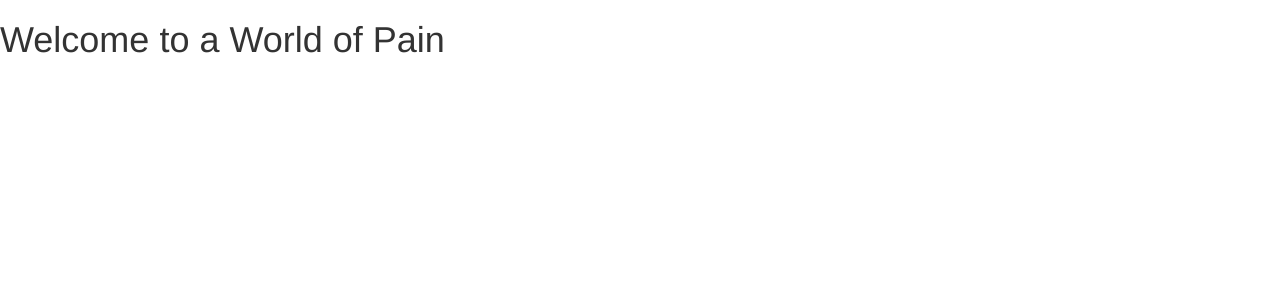
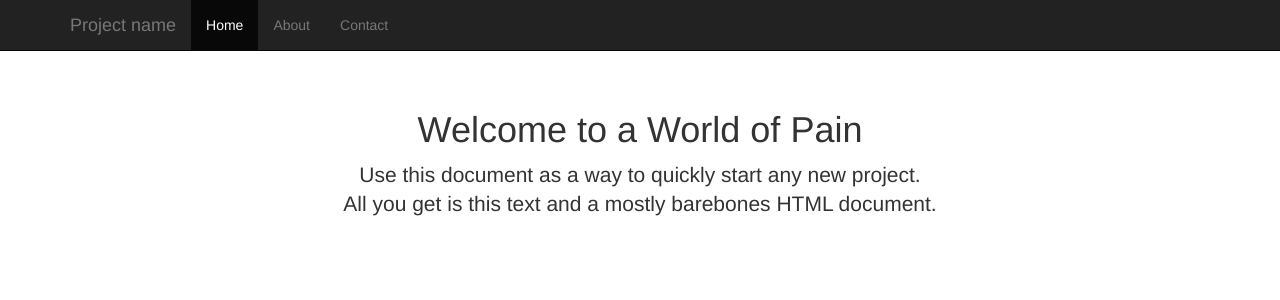
Before and after one commit to xanv/painindex, a Django app: page / in a window 1280 px wide. Shown: the top 300 px of the page. Run offline with Django 3.2, Linux system fonts and the light colour scheme; some libraries are stand-ins or nearby versions.

Commit message:
add bootstrap sample template

```diff
--- /dev/null
+++ b/painindex/static/painindex/bootstrap-3.2.0-dist/css/starter-template.css
@@ -0,0 +1,7 @@
+body {
+  padding-top: 50px;
+}
+.starter-template {
+  padding: 40px 15px;
+  text-align: center;
+}
--- a/painindex/templates/base.html
+++ b/painindex/templates/base.html
@@ -6,20 +6,24 @@
 <html lang="en">
 
 <head>
+    <meta charset="utf-8">
+    <meta http-equiv="X-UA-Compatible" content="IE=edge">
+    <meta name="viewport" content="width=device-width, initial-scale=1">
     <title>{% block title %}{% endblock %}</title>
 
     <script type='text/javascript'
-        src="//ajax.googleapis.com/ajax/libs/jquery/1.11.0/jquery.min.js"></script>
+        src="//ajax.googleapis.com/ajax/libs/jquery/1.11.1/jquery.min.js"></script>
 
     <!-- Latest compiled and minified CSS -->
     <link rel="stylesheet" href="{% static 'painindex/bootstrap-3.2.0-dist/css/bootstrap.min.css'%}">
 
     <!-- Optional theme -->
-    <link rel="stylesheet" href="{% static 'painindex/bootstrap-3.2.0-dist/css/bootstrap-theme.min.css'%}">
+    <link rel="stylesheet" href="{% static 'painindex/bootstrap-3.2.0-dist/css/starter-template.css'%}">
 
     <!-- Latest compiled and minified JavaScript -->
     <script src="{% static 'painindex/bootstrap-3.2.0-dist/js/bootstrap.min.js'%}"></script>
 
+    <!-- Add custom css below -->
     <link rel="stylesheet" type="text/css" href="{% static 'painindex/style.css' %}" />
 
 
@@ -31,29 +35,44 @@
 {% block body %}
 
     {% block nav %}
-    <nav>
-    </nav>
+        <div class="navbar navbar-inverse navbar-fixed-top" role="navigation">
+          <div class="container">
+            <div class="navbar-header">
+              <button type="button" class="navbar-toggle" data-toggle="collapse" data-target=".navbar-collapse">
+                <span class="sr-only">Toggle navigation</span>
+                <span class="icon-bar"></span>
+                <span class="icon-bar"></span>
+                <span class="icon-bar"></span>
+              </button>
+              <a class="navbar-brand" href="#">Project name</a>
+            </div>
+            <div class="collapse navbar-collapse">
+              <ul class="nav navbar-nav">
+                <li class="active"><a href="#">Home</a></li>
+                <li><a href="#about">About</a></li>
+                <li><a href="#contact">Contact</a></li>
+              </ul>
+            </div><!--/.nav-collapse -->
+          </div>
+        </div>
     {% endblock %}
 
     {% block body_other %}
+        <div class="container">
 
-        <div id="top_matter">
-        </div>
+          <div class="starter-template">
+            <h1>
+                {% block main_content_title %}{% endblock %}
+            </h1>
+            {% block main_content %}{% endblock %}
+            <p class="lead">Use this document as a way to quickly start any new project.<br> All you get is this text and a mostly barebones HTML document.</p>
+          </div>
 
-        <div id="main_content_box">
-
-            <div id="main_content">
-                <h1>
-                    {% block main_content_title %}{% endblock %}
-                </h1>
-                {% block main_content %}{% endblock %}
-            </div>
-
-        </div>
-
+        </div><!-- /.container -->
     {% endblock %}
 
 
 {% endblock %}
 </body>
+
 </html>
--- a/painindex_app/templates/painindex_app/homepage.html
+++ b/painindex_app/templates/painindex_app/homepage.html
@@ -4,8 +4,8 @@
 {% block title %}Pain Index{% endblock %}
 
 
-{% block body %}
+{% block main_content_title %}
 
-    <h1>Welcome to a World of Pain</h1>
+  Welcome to a World of Pain
 
 {% endblock %}
```
